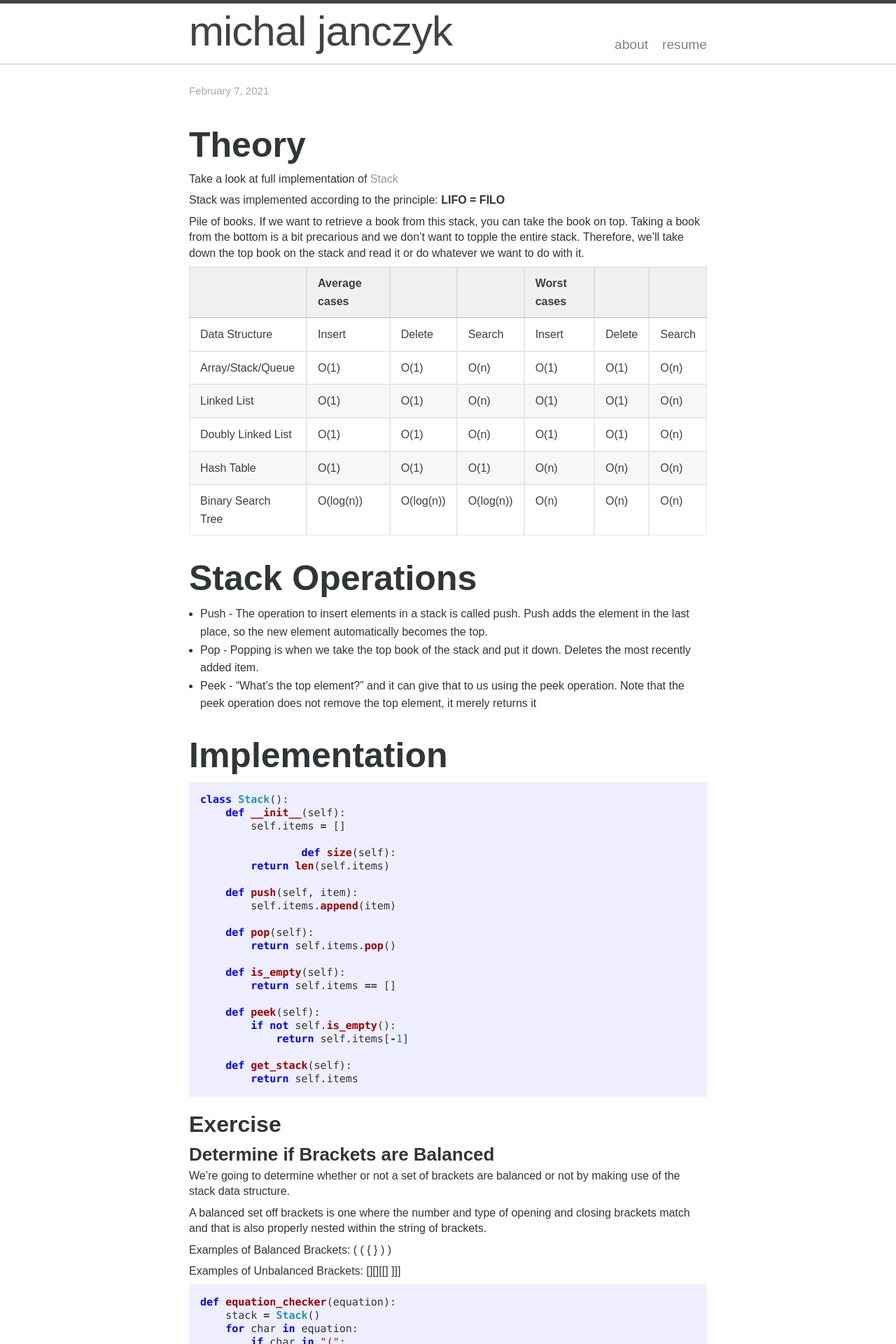
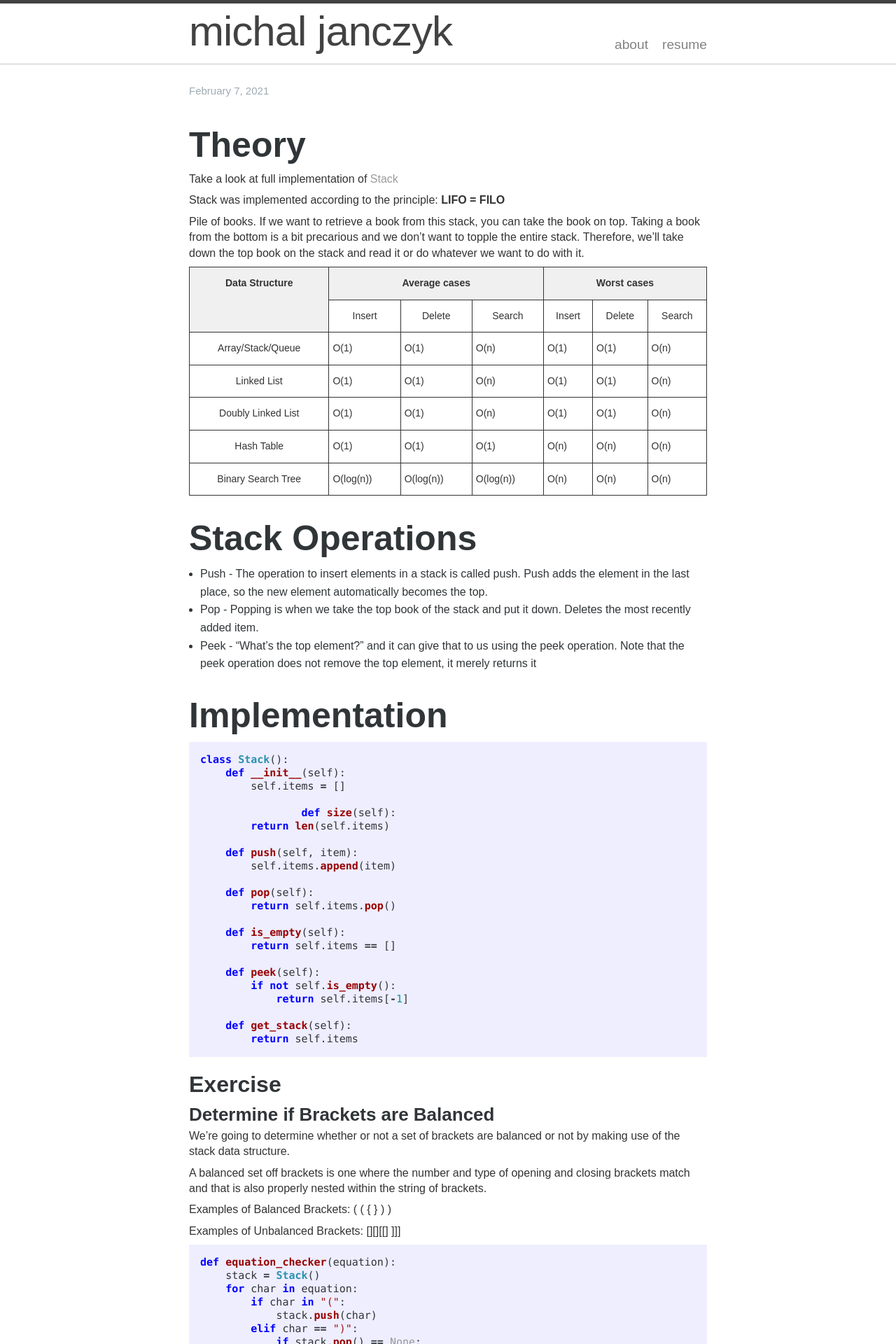
Before and after one commit to michal0janczyk/michaljanczyk.github.io, a Jekyll site: the page built from _posts/2021-01-06-stack.markdown, in a window 1280 px wide. Shown: the top 1920 px of the page at 70% size. Built offline with Jekyll 4.4.1, drawn with Linux system fonts in a browser that asks for light colours.

Commit message:
Update 2021-01-06-stack.markdown

```diff
--- a/_posts/2021-01-06-stack.markdown
+++ b/_posts/2021-01-06-stack.markdown
@@ -12,16 +12,80 @@
 
 Pile of books. If we want to retrieve a book from this stack, you can take the book on top. Taking a book from the bottom is a bit precarious and we don’t want to topple the entire stack. Therefore, we’ll take down the top book on the stack and read it or do whatever we want to do with it.
 
-|                    | Average cases |           |           | Worst cases |                 |
-|--------------------|---------------|-----------|-----------|-------------|--------|--------|
-| Data Structure     | Insert        | Delete    | Search    | Insert      | Delete | Search |
-|--------------------|---------------|-----------|-----------|-------------|--------|--------|
-| Array/Stack/Queue  | O(1)          | O(1)      | O(n)      | O(1)        | O(1)   | O(n)   |
-| Linked List        | O(1)          | O(1)      | O(n)      | O(1)        | O(1)   | O(n)   |
-| Doubly Linked List | O(1)          | O(1)      | O(n)      | O(1)        | O(1)   | O(n)   |
-| Hash Table         | O(1)          | O(1)      | O(1)      | O(n)        | O(n)   | O(n)   |
-| Binary Search Tree | O(log(n))     | O(log(n)) | O(log(n)) | O(n)        | O(n)   | O(n)   |
-
+<style type="text/css">
+.tg  {border-collapse:collapse;border-color:#ccc;border-spacing:0;}
+.tg td{background-color:#fff;border-color:#ccc;border-style:solid;border-width:1px;color:#333;
+  font-family:Arial, sans-serif;font-size:14px;overflow:hidden;padding:10px 5px;word-break:normal;}
+.tg th{background-color:#f0f0f0;border-color:#ccc;border-style:solid;border-width:1px;color:#333;
+  font-family:Arial, sans-serif;font-size:14px;font-weight:normal;overflow:hidden;padding:10px 5px;word-break:normal;}
+.tg .tg-c3ow{border-color:inherit;text-align:center;vertical-align:top}
+.tg .tg-7btt{border-color:inherit;font-weight:bold;text-align:center;vertical-align:top}
+.tg .tg-0pky{border-color:inherit;text-align:left;vertical-align:top}
+</style>
+<table class="tg">
+<thead>
+  <tr>
+    <th class="tg-7btt" rowspan="2">Data Structure</th>
+    <th class="tg-7btt" colspan="3">Average cases</th>
+    <th class="tg-7btt" colspan="3">Worst cases</th>
+  </tr>
+  <tr>
+    <td class="tg-c3ow">Insert</td>
+    <td class="tg-c3ow">Delete</td>
+    <td class="tg-c3ow">Search</td>
+    <td class="tg-c3ow">Insert</td>
+    <td class="tg-c3ow">Delete</td>
+    <td class="tg-c3ow">Search</td>
+  </tr>
+</thead>
+<tbody>
+  <tr>
+    <td class="tg-c3ow">Array/Stack/Queue</td>
+    <td class="tg-0pky">O(1)</td>
+    <td class="tg-0pky">O(1)</td>
+    <td class="tg-0pky">O(n)</td>
+    <td class="tg-0pky">O(1)</td>
+    <td class="tg-0pky">O(1)</td>
+    <td class="tg-0pky">O(n)</td>
+  </tr>
+  <tr>
+    <td class="tg-c3ow">Linked List</td>
+    <td class="tg-0pky">O(1)</td>
+    <td class="tg-0pky">O(1)</td>
+    <td class="tg-0pky">O(n)</td>
+    <td class="tg-0pky">O(1)</td>
+    <td class="tg-0pky">O(1)</td>
+    <td class="tg-0pky">O(n)</td>
+  </tr>
+  <tr>
+    <td class="tg-c3ow">Doubly Linked List</td>
+    <td class="tg-0pky">O(1)</td>
+    <td class="tg-0pky">O(1)</td>
+    <td class="tg-0pky">O(n)</td>
+    <td class="tg-0pky">O(1)</td>
+    <td class="tg-0pky">O(1)</td>
+    <td class="tg-0pky">O(n)</td>
+  </tr>
+  <tr>
+    <td class="tg-c3ow">Hash Table</td>
+    <td class="tg-0pky">O(1)</td>
+    <td class="tg-0pky">O(1)</td>
+    <td class="tg-0pky">O(1)</td>
+    <td class="tg-0pky">O(n)</td>
+    <td class="tg-0pky">O(n)</td>
+    <td class="tg-0pky">O(n)</td>
+  </tr>
+  <tr>
+    <td class="tg-c3ow">Binary Search Tree</td>
+    <td class="tg-0pky">O(log(n))</td>
+    <td class="tg-0pky">O(log(n))</td>
+    <td class="tg-0pky">O(log(n))</td>
+    <td class="tg-0pky">O(n)</td>
+    <td class="tg-0pky">O(n)</td>
+    <td class="tg-0pky">O(n)</td>
+  </tr>
+</tbody>
+</table>
 
 # Stack Operations
 
```
